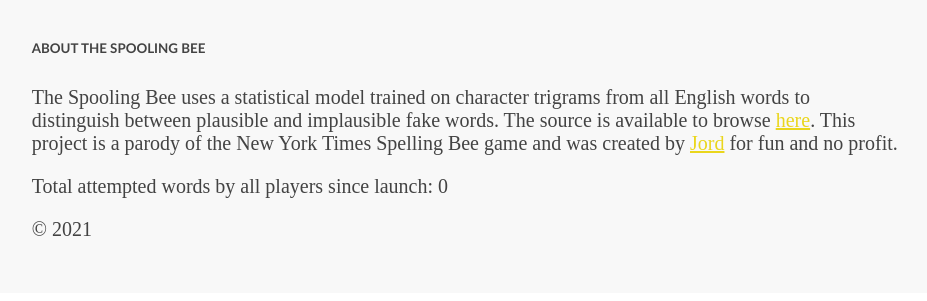
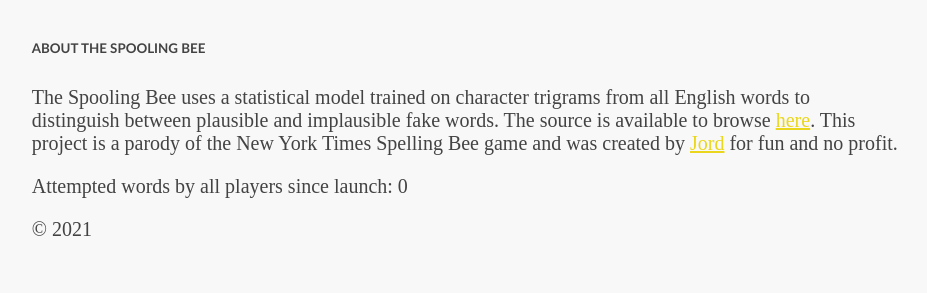
Before and after one commit to jminjie/spollingbree, a Flask app: page / in a window 1280 px wide. Shown: the part 745-1046 px from the top of the page, without its empty margins (173-1100 px from the left). Run offline with Flask 2, Linux system fonts and the light colour scheme; data that the repository does not hold is empty; parts of the project's set-up code (start-up, migrations or seed data) failed here and were passed over; some libraries are stand-ins or nearby versions.

Commit message:
UI update

```diff
--- a/templates/index.html
+++ b/templates/index.html
@@ -34,7 +34,7 @@
         <div class="content">
         <h1>About the Spooling Bee</h1>
         <p>The Spooling Bee uses a statistical model trained on character trigrams from all English words to distinguish between plausible and implausible fake words. The source is available to browse <a href="https://github.com/jminjie/spoolingbree">here</a>. This project is a parody of the New York Times Spelling Bee game and was created by <a href="https://jminjie.com">Jord</a> for fun and no profit.</p>
-        <p>Total attempted words by all players since launch: {{ totalAttempts }}</p>
+        <p>Attempted words by all players since launch: {{ totalAttempts }}</p>
         <p>&copy; 2021</p>
         </div>
     </footer>
--- a/test_plausiblewords.py
+++ b/test_plausiblewords.py
@@ -31,6 +31,8 @@ print('score for *atatata*', evaluator.eval_word('*atatata*'))
 print('score for *atatatatat*', evaluator.eval_word('*atatatatat*'))
 print('score for *atatatatatat*', evaluator.eval_word('*atatatatatat*'))
 print('score for *lyly*', evaluator.eval_word('*lyly*'))
+print('score for *royall*', evaluator.eval_word('*royall*'))
+print('score for *layor*', evaluator.eval_word('*layor*'))
 
 print('*axax*', evaluator.is_plausible('*axax*'))
 print('*butt*', evaluator.is_plausible('*burt*'))
```
